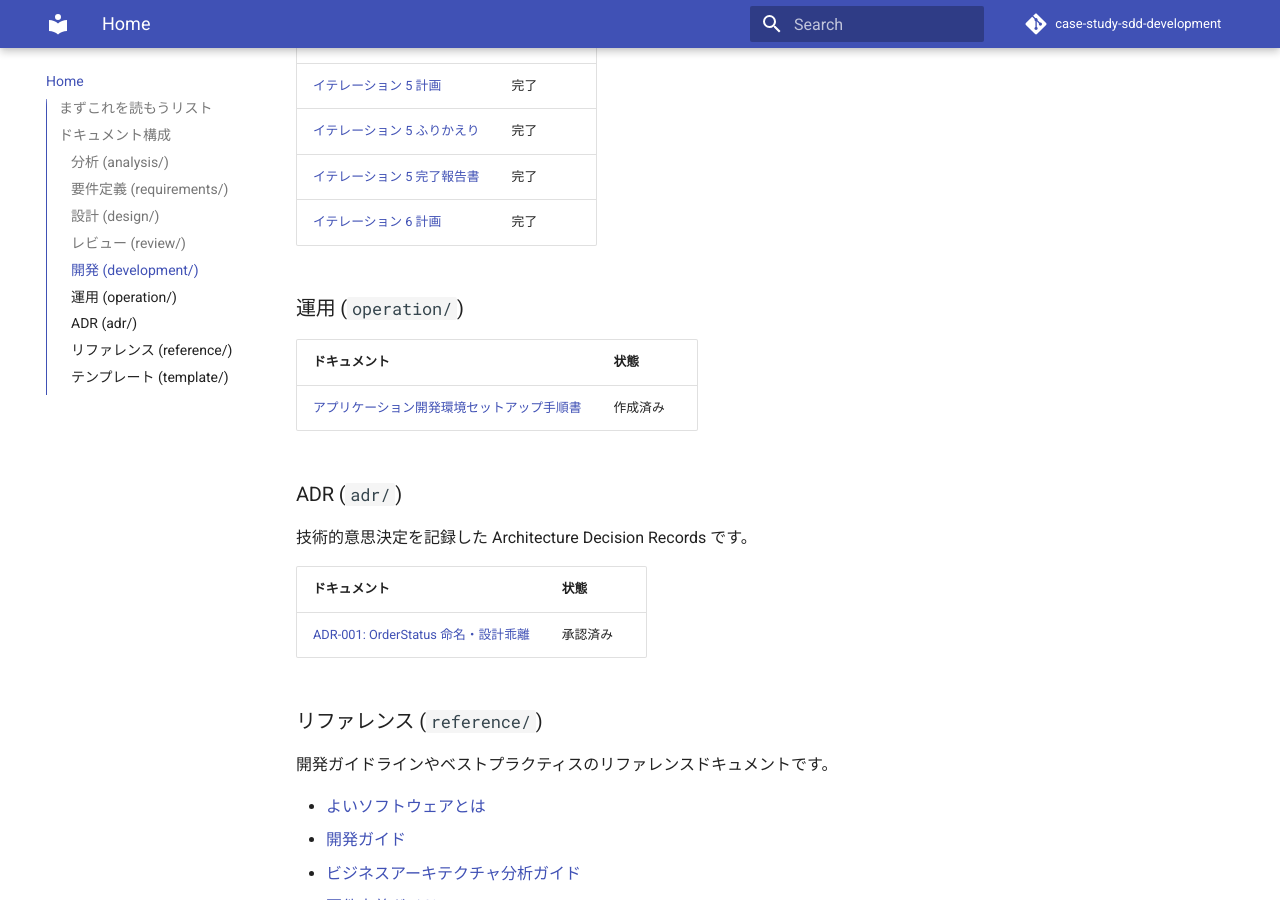
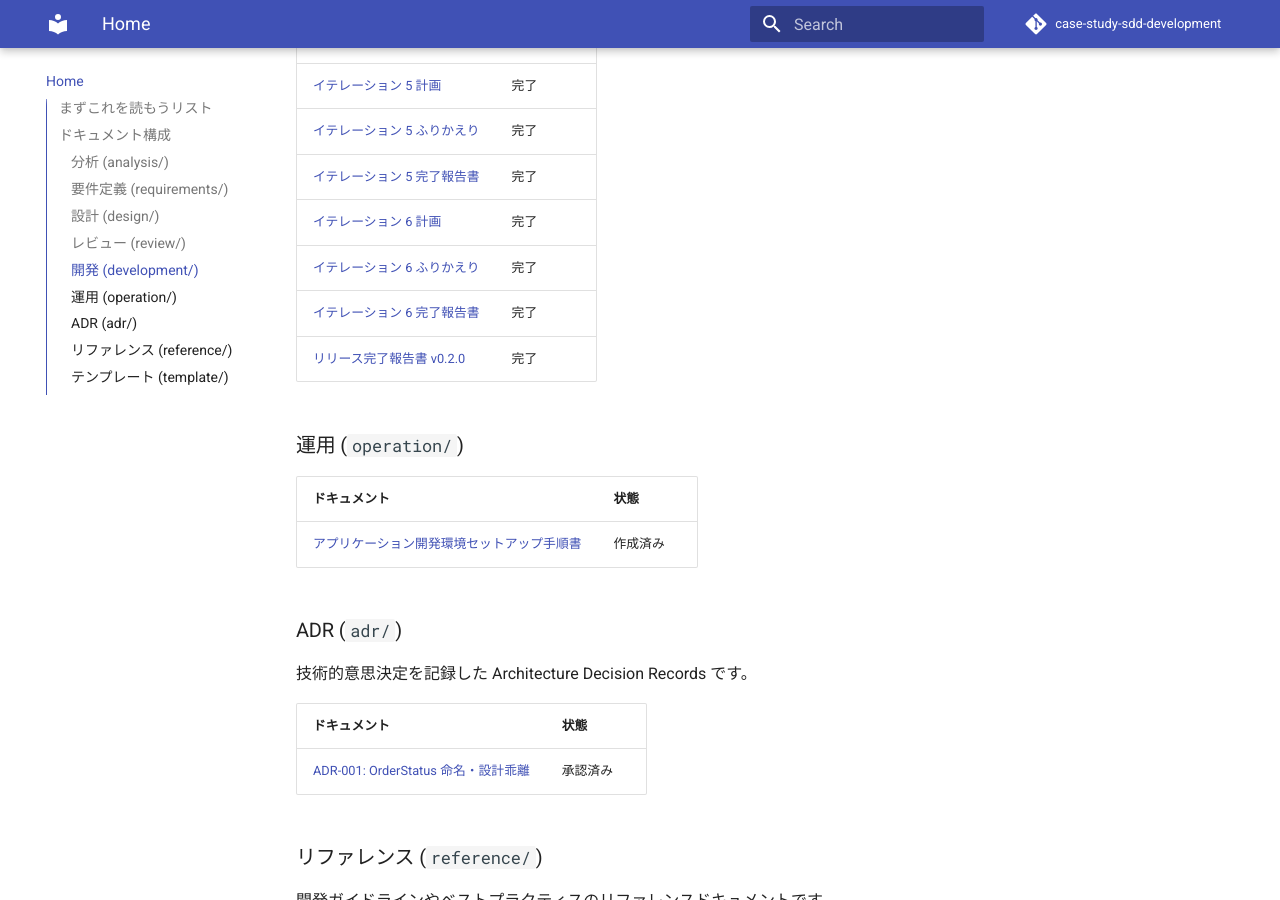
Before and after one commit to k2works/case-study-sdd-development, an MkDocs documentation site: the page built from docs/index.md, in a window 1280 px wide and 900 px high, scrolled down 2902 px. Built offline with MkDocs 1.6.1 and Material for MkDocs 9.7.7, drawn with Linux system fonts in a browser that asks for light colours; comment, search, counter and statistics services are not loaded.

Commit message:
docs: GitHub Issue 同期（9件 Close）+ ドキュメントインデックス更新
- US-008〜US-013、S05、S06、S14 を completed で Close
- docs/index.md に IT6 ふりかえり・報告書・リリース報告書を追加

https://claude.ai/code/session_015CXLToV2xsdKzRH57jxLZE

```diff
--- a/docs/index.md
+++ b/docs/index.md
@@ -77,6 +77,9 @@
 | [イテレーション 5 ふりかえり](./development/retrospective-5.md) | 完了 |
 | [イテレーション 5 完了報告書](./development/iteration_report-5.md) | 完了 |
 | [イテレーション 6 計画](./development/iteration_plan-6.md) | 完了 |
+| [イテレーション 6 ふりかえり](./development/retrospective-6.md) | 完了 |
+| [イテレーション 6 完了報告書](./development/iteration_report-6.md) | 完了 |
+| [リリース完了報告書 v0.2.0](./development/release_report-0_2_0.md) | 完了 |
 
 ### 運用 (`operation/`)
 
```
